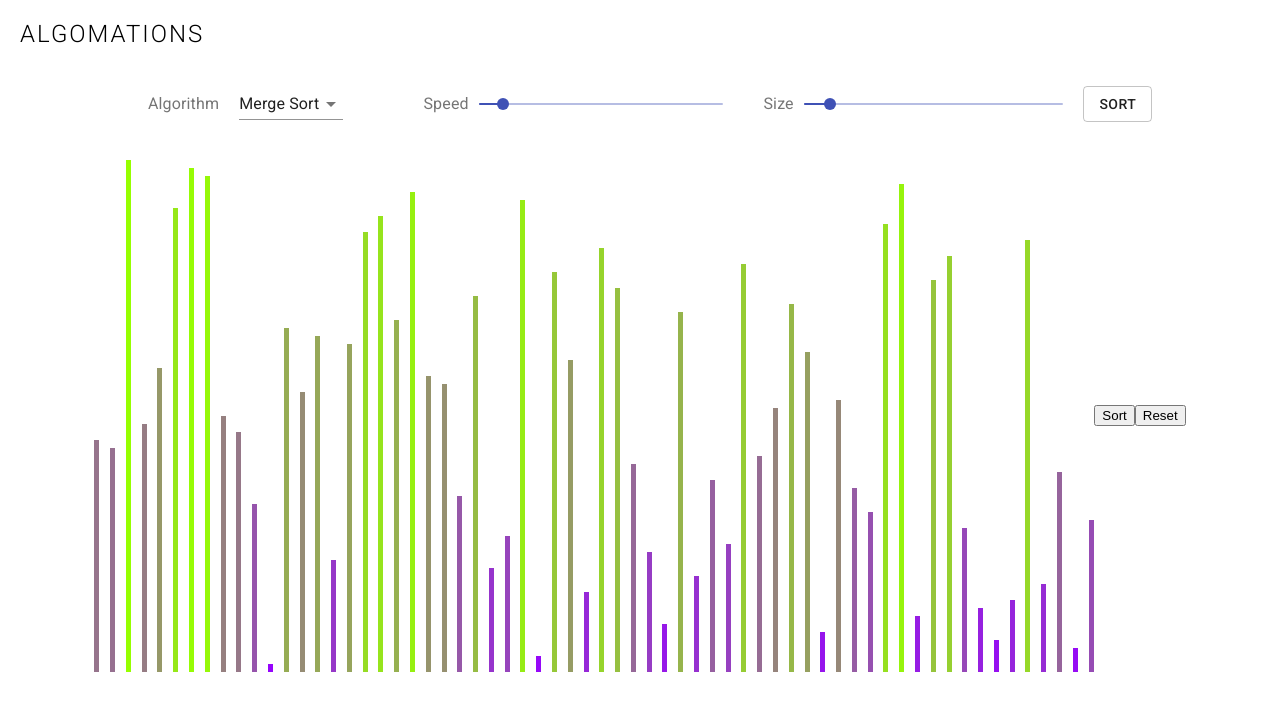
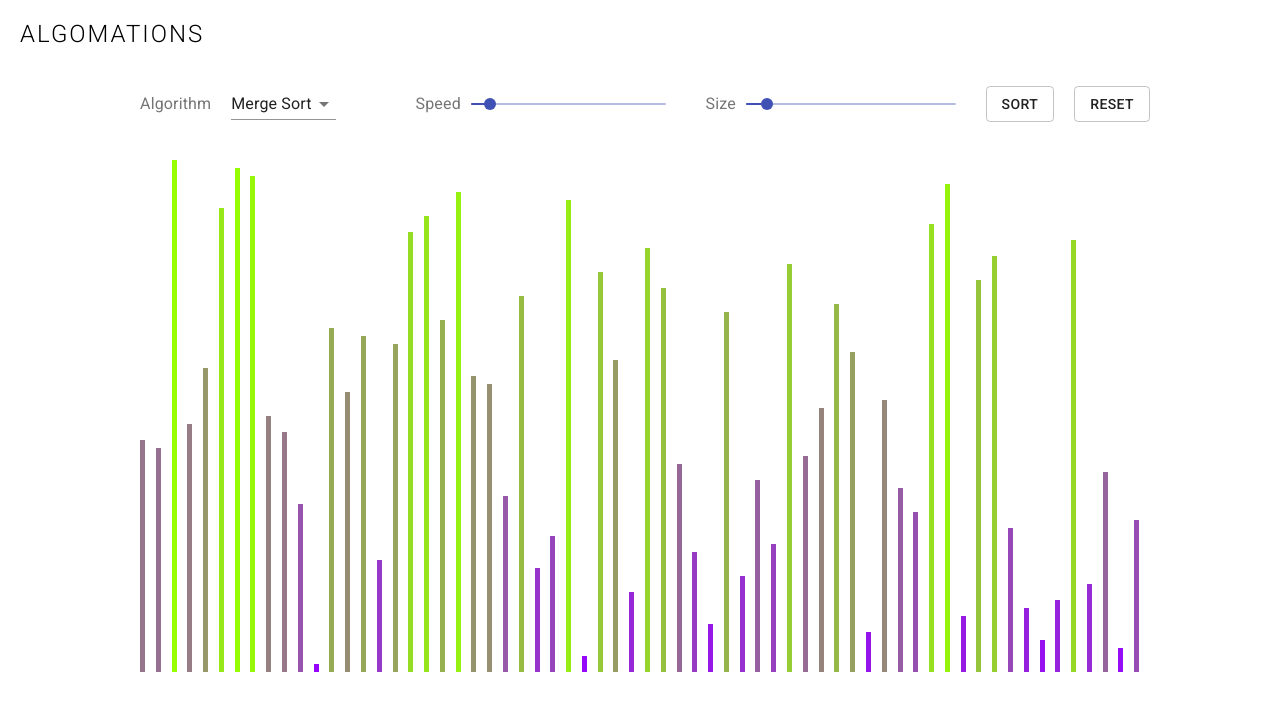
Before and after one commit to tessssssssy/algorithm-visualisations, a React (Create React App) app: page / in a window 1280 px wide. Shown: the top 710 px of the page. Built offline with nearby package versions, Linux system fonts and the light colour scheme.

Commit message:
move logic to dashboard component

```diff
--- a/src/Dashboard.scss
+++ b/src/Dashboard.scss
@@ -22,11 +22,13 @@
             align-items: center;
             justify-content: center;
             margin: 20px;
-            width: 300px;
+            width: 250px;
             .slider-label {
                 margin-right: 10px;
             }
         }
     }
-
+    .dashboard-button {
+        margin: 10px;
+    }
 }
--- a/src/DashboardClass.jsx
+++ b/src/DashboardClass.jsx
@@ -11,6 +11,9 @@ import SorterClass from "./SorterClass.jsx";
 
 import mergeSorter from "./mergeSort.js";
 import quickSorter from "./quickSort.js";
+import bubbleSorter from "./bubbleSort";
+import selectionSorter from "./selectionSort";
+import insertionSorter from "./insertionSort";
 
 class DashboardClass extends React.Component {
   state = {
@@ -18,21 +21,98 @@ class DashboardClass extends React.Component {
     visual: null,
     size: 100,
     speed: 100,
+    columns: [],
+    iterations: []
   };
 
   componentDidMount() {
-    // console.log(`Dashboard component mounting with ${this.state.sortMethod}`);
-    // const arr = this.populateColumns();
-    // this.setState({ columns: arr });
+    console.log("Sorter component mounting");
+    this.populateColumns();
   }
 
+//   componentDidUpdate(prevProps) {
+//     if (prevProps.sortMethod !== this.props.sortMethod) {
+//       this.populateColumns();
+//     }
+//   }
+
+  populateColumns = () => {
+    const newArr = [];
+    for (let i = 64; i >= 1; i--) {
+      newArr.push(i);
+    }
+    // Random array
+    const randomArr = [];
+    while (newArr.length > 0) {
+      let randomIndex = Math.floor(Math.random() * newArr.length);
+      randomArr.push(newArr[randomIndex]);
+      newArr.splice(randomIndex, 1);
+    }
+
+    this.setState({ columns: randomArr }, () => {
+        console.log(this.state.columns);
+        this.setState({iterations: this.getIterations()}, () => {
+            console.log(this.state.iterations);
+        })
+    });
+    // return randomArr;
+  };
+
+  getIterations = () => {
+    let iterations;
+    switch (this.state.sortMethod) {
+      case "merge-sort":
+        iterations = mergeSorter([...this.state.columns]);
+        return iterations;
+        break;
+      case "quick-sort":
+        iterations = quickSorter([...this.state.columns]);
+        console.log(iterations)
+        return iterations;
+        // setState({iterations: iterations});
+        break;
+      case "bubble-sort":
+        iterations = bubbleSorter([...this.state.columns]);
+        return iterations;
+        break;
+      case "selection-sort":
+        iterations = selectionSorter([...this.state.columns]);
+        return iterations;
+        break;
+      case "insertion-sort":
+        iterations = insertionSorter([...this.state.columns]);
+        return iterations;
+        break;
+      default:
+      // code block
+    }
+  };
+
+  animateSort = () => {
+    // console.log(state.iterations);
+    for (let i = 0; i < this.state.iterations.length; i++) {
+      setTimeout(() => {
+        // console.log(iterations[i]);
+        this.setState({ columns: this.state.iterations[i] });
+      }, 100 * i);
+    }
+    //console.log(state.iterations);
+  };
+
+  reset = () => {
+    console.log("Resetting")
+    this.populateColumns();
+    // this.setState({ columns: arr, iterations: this.getIterations([...arr]) });
+  };
   handleChange = (evt) => {
     const value = evt.target.value;
     this.setState({
       ...this.state,
       [evt.target.name]: value,
     }, () => {
-        console.log(this.state);
+        if (evt.target.name === 'sortMethod') {
+            this.populateColumns();
+        }
     });
   };
 
@@ -99,11 +179,13 @@ class DashboardClass extends React.Component {
               />
             </div>
           </div>
-          <Button variant="outlined">Sort</Button>
+          <Button className="dashboard-button" onClick={this.animateSort} variant="outlined">Sort</Button>
+          <Button className="dashboard-button" onClick={this.reset} variant="outlined">Reset</Button>
         </div>
         <SorterClass
           sortMethod={this.state.sortMethod}
-          algorithm={this.state.algorithm}
+          columns={this.state.columns}
+          iterations={this.state.iterations}
         />
       </>
     );
--- a/src/SorterClass.jsx
+++ b/src/SorterClass.jsx
@@ -10,102 +10,102 @@ import insertionSorter from "./insertionSort";
 import "./Sorter.scss";
 
 class SorterClass extends React.Component {
-  state = {
-    columns: [],
-    iterations: [],
-  };
+//   state = {
+//     columns: [],
+//     iterations: [],
+//   };
 
-  componentDidMount() {
-    console.log("Sorter component mounting");
-    this.populateColumns();
-  }
+//   componentDidMount() {
+//     console.log("Sorter component mounting");
+//     this.populateColumns();
+//   }
 
-  componentDidUpdate(prevProps) {
-    if (prevProps.sortMethod !== this.props.sortMethod) {
-      this.populateColumns();
-    }
-  }
+//   componentDidUpdate(prevProps) {
+//     if (prevProps.sortMethod !== this.props.sortMethod) {
+//       this.populateColumns();
+//     }
+//   }
 
-  populateColumns = () => {
-    const newArr = [];
-    for (let i = 64; i >= 1; i--) {
-      newArr.push(i);
-    }
-    // Random array
-    const randomArr = [];
-    while (newArr.length > 0) {
-      let randomIndex = Math.floor(Math.random() * newArr.length);
-      randomArr.push(newArr[randomIndex]);
-      newArr.splice(randomIndex, 1);
-    }
+//   populateColumns = () => {
+//     const newArr = [];
+//     for (let i = 64; i >= 1; i--) {
+//       newArr.push(i);
+//     }
+//     // Random array
+//     const randomArr = [];
+//     while (newArr.length > 0) {
+//       let randomIndex = Math.floor(Math.random() * newArr.length);
+//       randomArr.push(newArr[randomIndex]);
+//       newArr.splice(randomIndex, 1);
+//     }
 
-    this.setState({ columns: randomArr }, () => {
-        console.log(this.state.columns);
-        this.setState({iterations: this.getIterations()}, () => {
-            console.log(this.state.iterations);
-        })
-    });
-    // return randomArr;
-  };
+//     this.setState({ columns: randomArr }, () => {
+//         console.log(this.state.columns);
+//         this.setState({iterations: this.getIterations()}, () => {
+//             console.log(this.state.iterations);
+//         })
+//     });
+//     // return randomArr;
+//   };
 
-  getIterations = () => {
-    let iterations;
-    switch (this.props.sortMethod) {
-      case "merge-sort":
-        iterations = mergeSorter([...this.state.columns]);
-        return iterations;
-        break;
-      case "quick-sort":
-        iterations = quickSorter([...this.state.columns]);
-        console.log(iterations)
-        return iterations;
-        // setState({iterations: iterations});
-        break;
-      case "bubble-sort":
-        iterations = bubbleSorter([...this.state.columns]);
-        return iterations;
-        break;
-      case "selection-sort":
-        iterations = selectionSorter([...this.state.columns]);
-        return iterations;
-        break;
-      case "insertion-sort":
-        iterations = insertionSorter([...this.state.columns]);
-        return iterations;
-        break;
-      default:
-      // code block
-    }
-  };
+//   getIterations = () => {
+//     let iterations;
+//     switch (this.props.sortMethod) {
+//       case "merge-sort":
+//         iterations = mergeSorter([...this.state.columns]);
+//         return iterations;
+//         break;
+//       case "quick-sort":
+//         iterations = quickSorter([...this.state.columns]);
+//         console.log(iterations)
+//         return iterations;
+//         // setState({iterations: iterations});
+//         break;
+//       case "bubble-sort":
+//         iterations = bubbleSorter([...this.state.columns]);
+//         return iterations;
+//         break;
+//       case "selection-sort":
+//         iterations = selectionSorter([...this.state.columns]);
+//         return iterations;
+//         break;
+//       case "insertion-sort":
+//         iterations = insertionSorter([...this.state.columns]);
+//         return iterations;
+//         break;
+//       default:
+//       // code block
+//     }
+//   };
 
-  animateSort = () => {
-    // console.log(state.iterations);
-    for (let i = 0; i < this.state.iterations.length; i++) {
-      setTimeout(() => {
-        // console.log(iterations[i]);
-        this.setState({ columns: this.state.iterations[i] });
-      }, 100 * i);
-    }
-    //console.log(state.iterations);
-  };
+//   animateSort = () => {
+//     // console.log(state.iterations);
+//     for (let i = 0; i < this.state.iterations.length; i++) {
+//       setTimeout(() => {
+//         // console.log(iterations[i]);
+//         this.setState({ columns: this.state.iterations[i] });
+//       }, 100 * i);
+//     }
+//     //console.log(state.iterations);
+//   };
 
-  reset = () => {
-    console.log("Resetting")
-    this.populateColumns();
-    // this.setState({ columns: arr, iterations: this.getIterations([...arr]) });
-  };
-
+//   reset = () => {
+//     console.log("Resetting")
+//     this.populateColumns();
+//     // this.setState({ columns: arr, iterations: this.getIterations([...arr]) });
+//   };
   render() {
+    console.log(this.props.columns)
     return (
       <div className="sorter-container">
         <div className="columns-container">
           {
-            this.state.columns.map((column) => {
+            this.props.columns.map((column) => {
               return <Column number={column} highlighted={false} />;
             })}
         </div>
-        <button onClick={this.animateSort}>Sort</button>
-        <button onClick={this.reset}>Reset</button>
+        {/* <button onClick={this.animateSort}>Sort</button>
+        <button onClick={this.reset}>Reset</button> */}
       </div>
     );
   }
```
